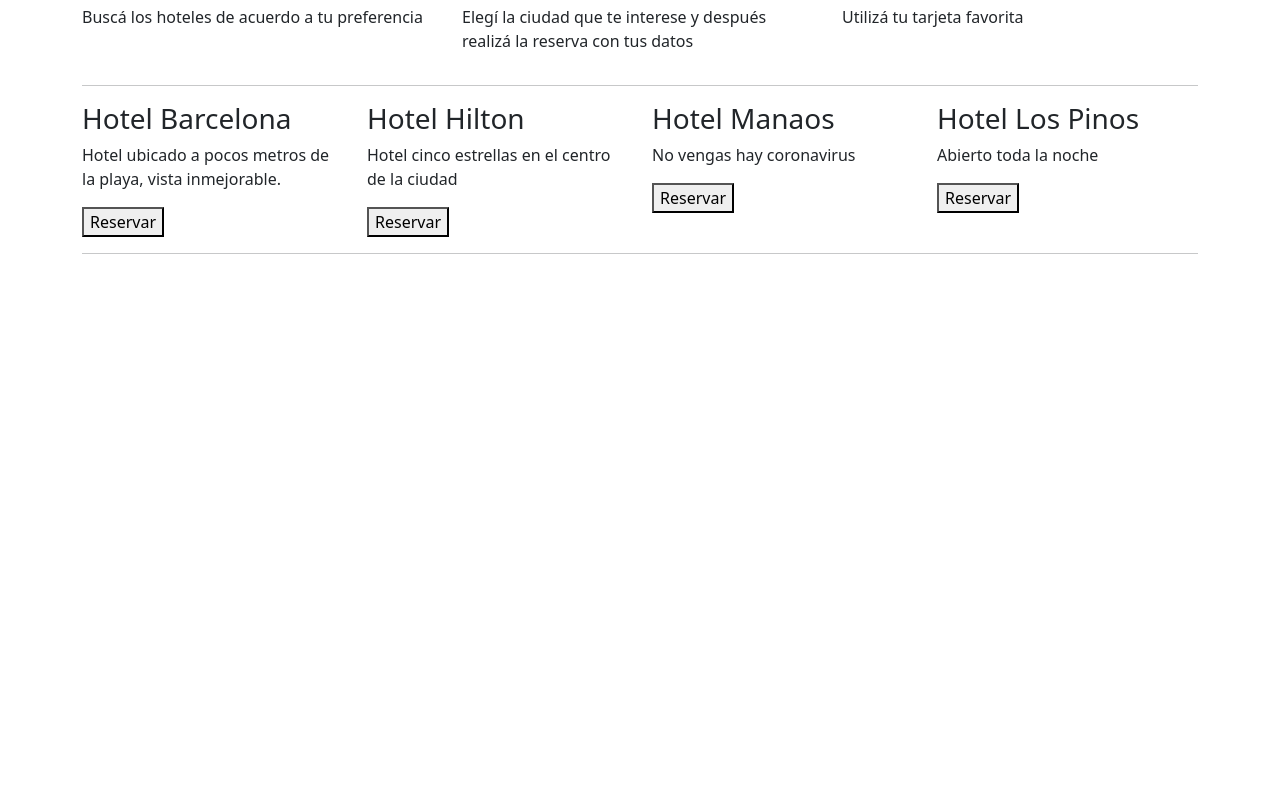
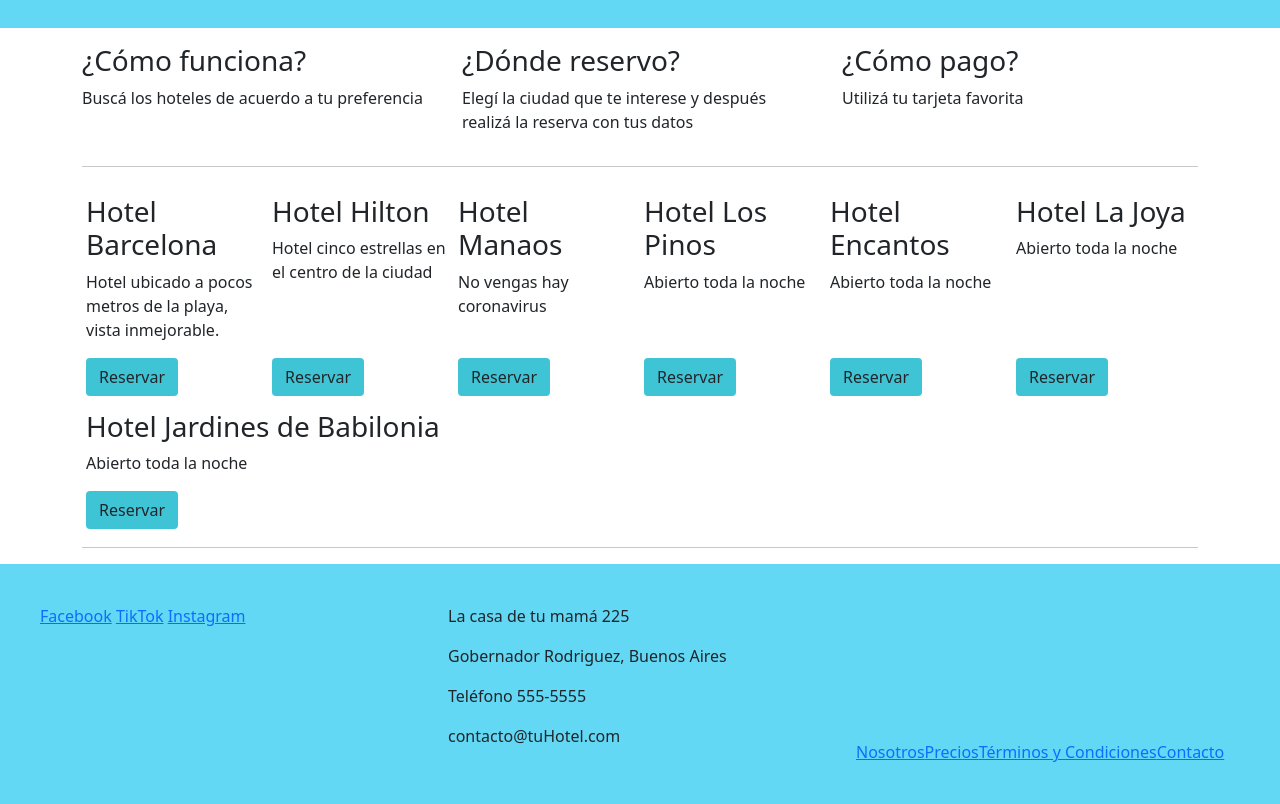
Before and after one commit to Diemale/primer-proyecto-node, a website: page index.html in a window 1280 px wide. Shown: the part 128-932 px from the top of the page. Before the commit the page ends 800 px from the top, so only its background shows below. Drawn offline with Linux system fonts and the light colour scheme.

Commit message:
tarjetas +flex -columna. Alineación tarjetas y botones

```diff
--- a/css/estilo.css
+++ b/css/estilo.css
@@ -1,25 +1,28 @@
 
-#ribbon{
-	background-color: rgb(219,26,26);
-	background-image:repeating-linear-gradient(45deg, transparent, transparent 25px, rgba(131,21,21,0.5) 25px, rgba(131,21,21,0.5) 40px) ;
+.jumbotron{
+	background-color: #62d8f5;
+	padding: 50px;
 }
 
-#ribbon::after{
-	content: '';
-	background-color;
-	display:block;
-	height:20px;
-	width: 50px;
-	margin: 0 auto;
-	position: relative;
-	left: auto;
-	margin-top:-40px;
+footer{
+	padding:10px 10px 0 10px;
+	background-color: #62d8f5;
+	margin-bottom: 0px;
+	margin-top: 10px;
+	padding: 40px;
 }
 
-#birthday{
-	background-color: rgb(219,26,26);
-	position:relative;
-	margin-top: -20px;
-	z-index: 10;
-	box-shadow: 0 0 10px rgba(0,0,0,0.5);
+.btn {
+	background-color: #3fc4d6;
 }
+.card-hotel{   /*con la clase hago que todas las fichas de hotel tengan el mismo ancho*/
+	flex: 1 180px;  /* flex: por cuanto multiplico el tamaño, ancho definido; */
+	padding:2px 4px 2px 4px;
+					/*Al darle flex a esta clase, ya no necesito que tengan clase columna*/
+	margin-top: 10px;
+}
+
+.btn-reserva{
+	width: 200;
+
+}
--- a/index.html
+++ b/index.html
@@ -3,8 +3,8 @@
 <html lang="en">
   <head>
     <meta charset="utf-8">
-    <meta name="viewport" content="width=device-width, initial-scale=1.0">
-    <title>Bootstrap 5 crash course</title>
+    <meta name="viewport" content="width=device-width, initial-scale=1.0, shrink-to-fit=no">
+    <title>Bootstrap 4</title>
     <link href="https://fonts.googleapis.com/css2?family=Rubik&display=swap" rel="stylesheet">
 
    	<link rel="stylesheet" href="css/bootstrap.min.css">
@@ -15,7 +15,7 @@
   </head>
 	<body>
 		 <div class="jumbotron">
-	     	<h1 class="display-4">Hoteles</h1>
+	     	<h1>Hoteles</h1>
 	     </div>
 	     <div class="container">
 		     <div class="row">
@@ -39,29 +39,105 @@
 				 </div>
 			   </div>
 			   <hr>
-			<div class="row">
-		     	<div class="col-sm-3">
+
+			<div class="d-flex flex-wrap">
+		     	<div class="card-hotel d-flex flex-column justify-content-between">
+				 		<div>
 				 			<h3>Hotel Barcelona</h3>
 				 			<p>Hotel ubicado a pocos metros de la playa, vista inmejorable.</p>
-				 		<button class="button">Reservar</button>
 				 		</div>
-				 <div class="col-sm-3">
+				 		<div>
+				 			<button class="btn btn-reserva">Reservar</button>
+				 		</div>
+				 </div>
+				 <div class="card-hotel d-flex flex-column justify-content-between">
+				 		<div>
 				 			<h3>Hotel Hilton</h3>
 				 			<p>Hotel cinco estrellas en el centro de la ciudad</p>
-				 		<button class="button">Reservar</button>
 				 		</div>
-				 <div class="col-sm-3">
+
+				 		<div>
+				 			<button class="btn btn-reserva">Reservar</button>
+				 		</div>
+
+				 </div>
+				 <div class="card-hotel d-flex flex-column justify-content-between">
+				 		<div>
 				 			<h3>Hotel Manaos</h3>
 				 			<p>No vengas hay coronavirus</p>
-				 		<button class="button">Reservar</button>
 				 		</div>
-				 <div class="col-sm-3">
+
+				 		<div>
+				 			<button class="btn btn-reserva">Reservar</button>
+				 		</div>
+				 </div>
+				 <div class="card-hotel d-flex flex-column justify-content-between">
+				 		<div>
 				 			<h3>Hotel Los Pinos</h3>
 				 			<p>Abierto toda la noche</p>
-				 		<button class="button">Reservar</button>
+				 		</div>
+
+				 		<div>
+				 			<button class="btn btn-reserva">Reservar</button>
+				 		</div>
+				 </div>
+				 <div class="card-hotel d-flex flex-column justify-content-between">
+				 		<div>
+				 			<h3>Hotel Encantos</h3>
+				 			<p>Abierto toda la noche</p>
+				 		</div>
+
+				 		<div>
+				 			<button class="btn btn-reserva">Reservar</button>
+				 		</div>
+				 </div>
+				 <div class="card-hotel d-flex flex-column justify-content-between">
+				 		<div>
+				 			<h3>Hotel La Joya</h3>
+				 			<p>Abierto toda la noche</p>
+				 		</div>
+
+				 		<div>
+				 			<button class="btn btn-reserva">Reservar</button>
+				 		</div>
+				 </div>
+				  <div class="card-hotel d-flex flex-column justify-content-between">
+				  		<div>
+				 			<h3>Hotel Jardines de Babilonia</h3>
+				 		<p>Abierto toda la noche</p>
+				 		</div>
+
+				 		<div>
+				 			<button class="btn btn-reserva">Reservar</button>
+				 		</div>
 				 </div>
 			</div>
 			<hr>
+
 		</div>
+		<footer class="footer">
+			<div class="row">
+				<div class="col-sm-4">
+					<a href="https://www.facebook.com">Facebook</a>
+					<a href="https://www.tiktok.com">TikTok</a>
+					<a href="https://www.istagram.com">Instagram</a>
+				</div>
+				<div class="col-sm-4">
+					<p>La casa de tu mamá 225</p>
+					<p>Gobernador Rodriguez, Buenos Aires<p>
+					<p>Teléfono 555-5555</p>
+					<p>contacto@tuHotel.com</p>
+				</div>
+
+				<div class="col-sm-4 d-flex flex-colum align-items-end">
+					<a href="https://www.facebook.com">Nosotros</a>
+					<a href="https://www.tiktok.com">Precios</a>
+					<a href="https://www.istagram.com">Términos y Condiciones</a>
+					<a href="https://www.istagram.com">Contacto</a>
+				</div>
+			</div>
+
+		</footer>
+
 	</body>
 </html>
```
Lines whose indentation alone changed are shown as unchanged.
